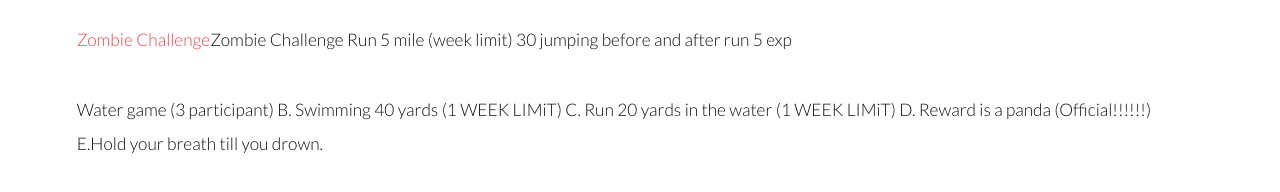
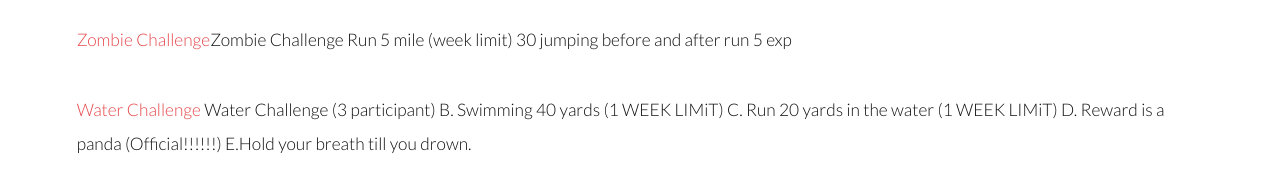
Before and after one commit to quest-fit/quest-fit.github.io, a plain HTML site: page challenges.html in a window 1280 px wide. Shown: the part 254-446 px from the top of the page. Drawn offline with Linux system fonts and the light colour scheme.

Commit message:
Update challenges.html

```diff
--- a/challenges.html
+++ b/challenges.html
@@ -38,7 +38,7 @@
                                                     30 jumping before and after run
                                                            5 exp
 					</p>
-                                         <p>                       Water game
+                                         <p>                      <a href="Water Challenge">Water Challenge</a> Water Challenge
                                                            (3 participant)
                                                          B. Swimming 40 yards (1 WEEK LIMiT)
                                                              C. Run 20 yards in the water (1 WEEK LIMiT)
```
